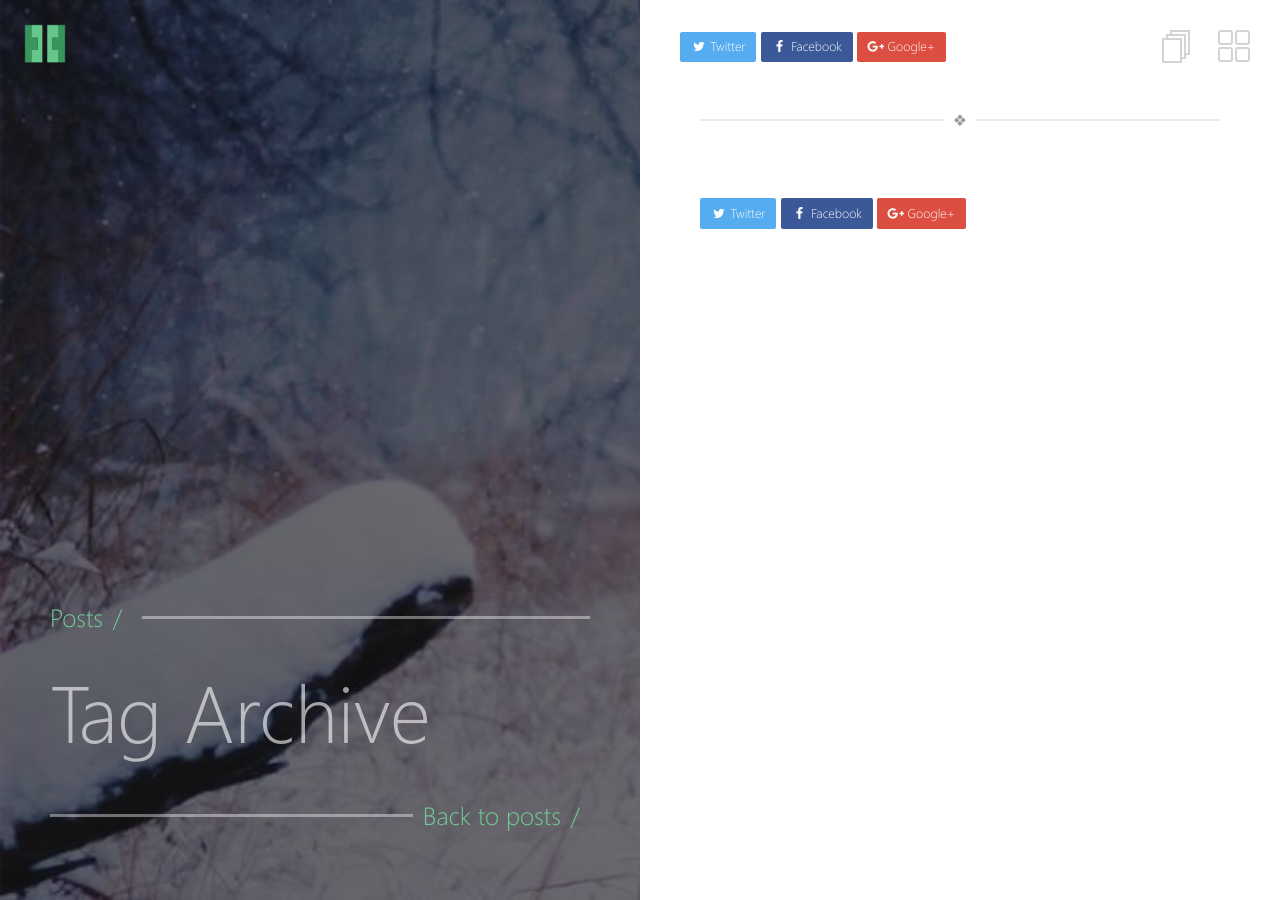
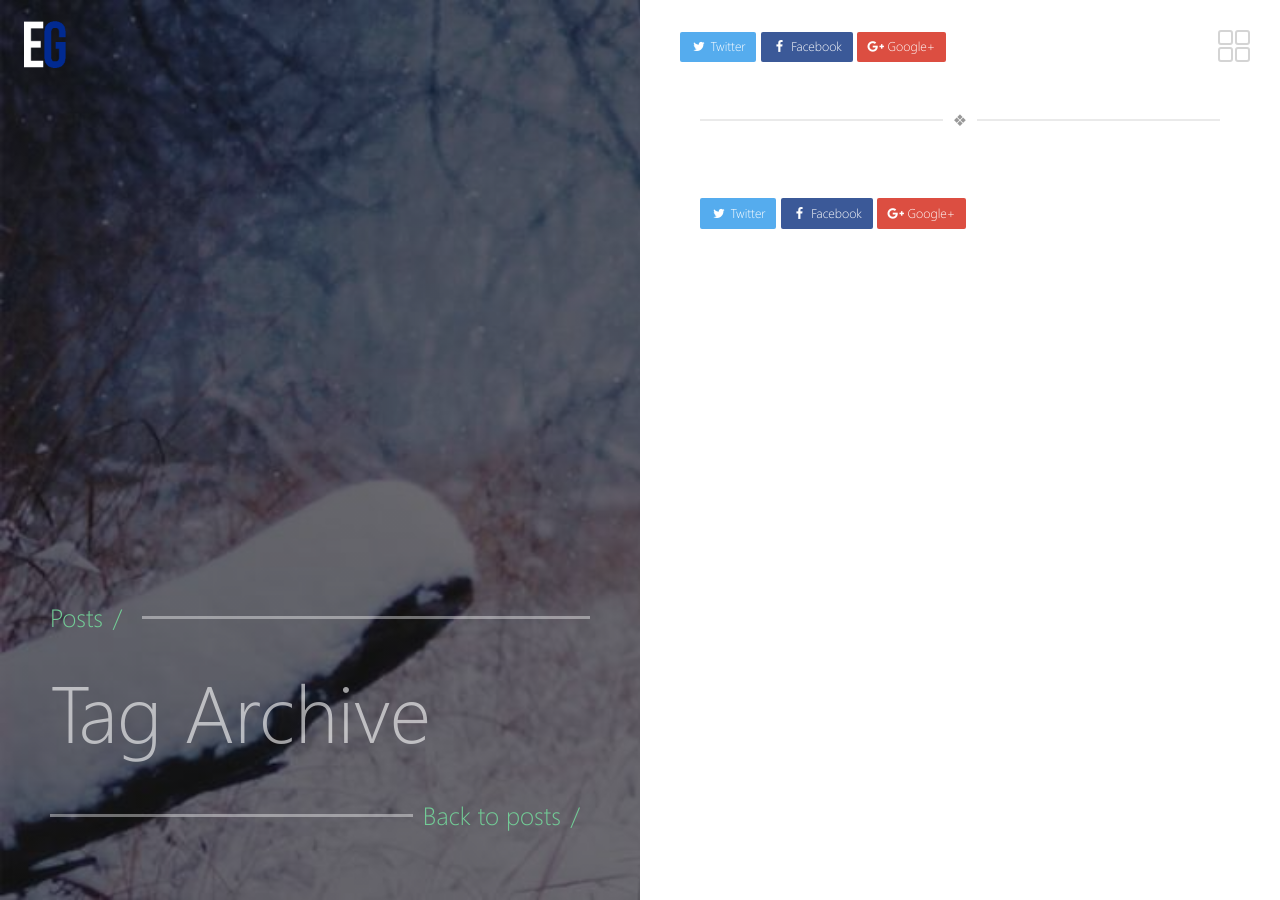
Before and after one commit to ericegonzalez/ericegonzalez.github.io, a Jekyll site: the page built from _pages/tags.md, in a window 1280 px wide. Built offline with Jekyll 4.4.1, drawn with Linux system fonts in a browser that asks for light colours.

Commit message:
edit colors and edit logos

```diff
--- a/assets/_sass/_site.scss
+++ b/assets/_sass/_site.scss
@@ -100,55 +100,6 @@ canvas {
   &.active {
     position: fixed;
   }
-}
-
-.posts-menu-icon {
-  position: absolute;
-  top: 30px;
-  right: 90px;
-  width: 20px;
-  height: 25px;
-  border: 2px solid $gray;
-  background: $white;
-  &:before {
-    content: '';
-    width: 20px;
-    height: 25px;
-    position: absolute;
-    right: 2px;
-    border: 2px solid $gray;
-    top: 2px;
-    background: $white;
-  }
-  &:after {
-    content: '';
-    width: 20px;
-    height: 25px;
-    border: 2px solid $gray;
-    position: absolute;
-    right: 6px;
-    top: 6px;
-    background: $white;
-  }
-  &:hover {
-    border-color: $green;
-    &:before,
-    &:after {
-      border-color: $green;
-    }
-  }
-}
-
-.posts-link,
-.projects-link {
-  position: absolute;
-  top: 73px;
-  font-size: 12px;
-  color: darken($white, 40);
-}
-
-.posts-link {
-  right: 90px;
 }
 
 .projects-link {
--- a/assets/js/canvas.js
+++ b/assets/js/canvas.js
@@ -1,4 +1,4 @@
-$(function(){var canvas=document.querySelector('canvas'),ctx=canvas.getContext('2d'),color='#72cc96';canvas.width=window.innerWidth;canvas.height=window.innerHeight;canvas.style.display='block';ctx.fillStyle=color;ctx.lineWidth=.1;ctx.strokeStyle=color;var mousePosition={x:30*canvas.width/100,y:30*canvas.height/100};var dots={nb:500,distance:80,d_radius:150,array:[]};function Dot(){this.x=Math.random()*canvas.width;this.y=Math.random()*canvas.height;this.vx=-.5+Math.random();this.vy=-.5+Math.random();this.radius=Math.random();}
+$(function(){var canvas=document.querySelector('canvas'),ctx=canvas.getContext('2d'),color='#00a8ff';canvas.width=window.innerWidth;canvas.height=window.innerHeight;canvas.style.display='block';ctx.fillStyle=color;ctx.lineWidth=.1;ctx.strokeStyle=color;var mousePosition={x:30*canvas.width/100,y:30*canvas.height/100};var dots={nb:500,distance:80,d_radius:150,array:[]};function Dot(){this.x=Math.random()*canvas.width;this.y=Math.random()*canvas.height;this.vx=-.5+Math.random();this.vy=-.5+Math.random();this.radius=Math.random();}
 Dot.prototype={create:function(){ctx.beginPath();ctx.arc(this.x,this.y,this.radius,0,Math.PI*2,false);ctx.fill();},animate:function(){for(i=0;i<dots.nb;i++){var dot=dots.array[i];if(dot.y<0||dot.y>canvas.height){dot.vx=dot.vx;dot.vy=-dot.vy;}
 else if(dot.x<0||dot.x>canvas.width){dot.vx=-dot.vx;dot.vy=dot.vy;}
 dot.x+=dot.vx;dot.y+=dot.vy;}},line:function(){for(i=0;i<dots.nb;i++){for(j=0;j<dots.nb;j++){i_dot=dots.array[i];j_dot=dots.array[j];}}}};function createDots(){ctx.clearRect(0,0,canvas.width,canvas.height);for(i=0;i<dots.nb;i++){dots.array.push(new Dot());dot=dots.array[i];dot.create();}
```
Also changed, not shown: images/halve-small.png, images/halve.png, 5 other files.
